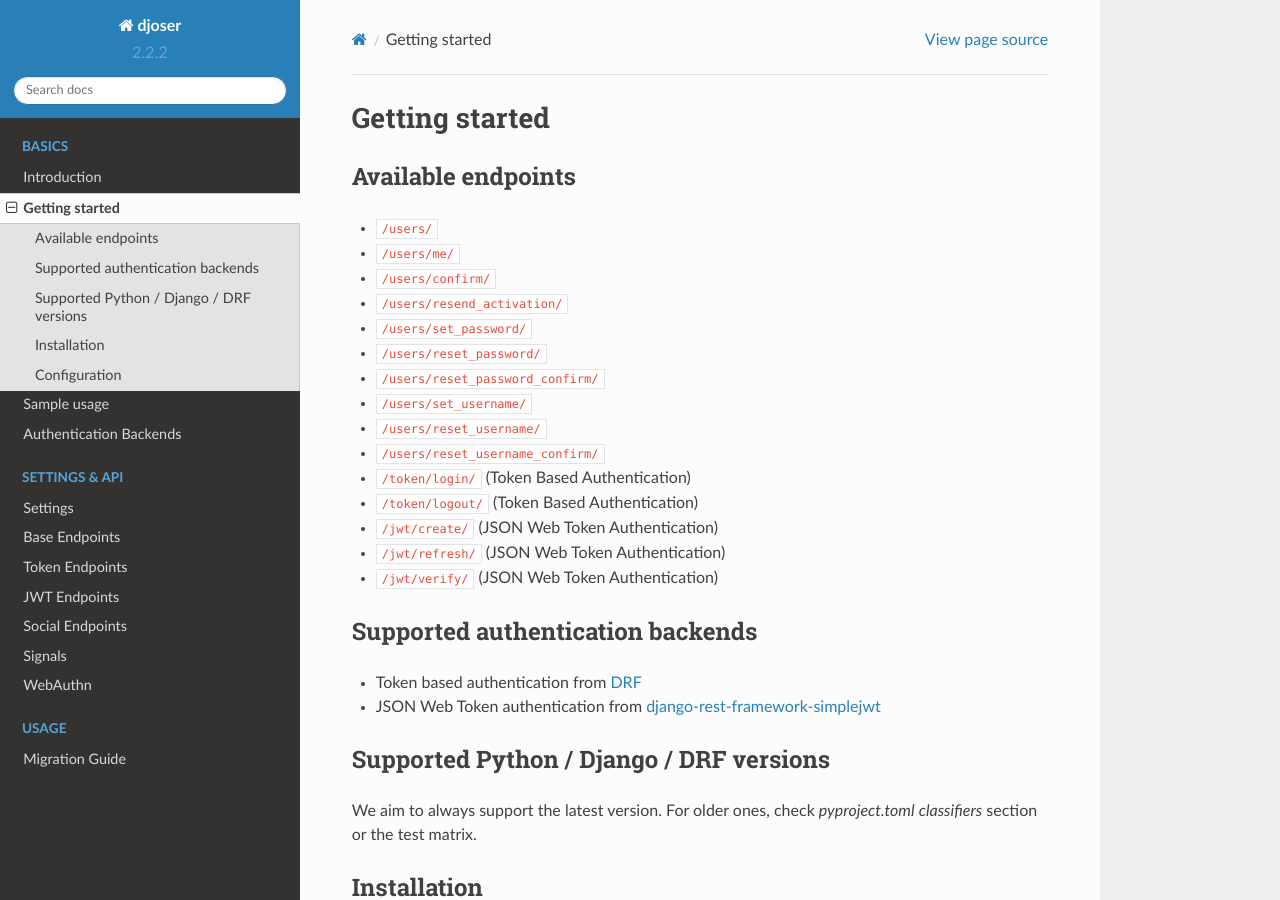
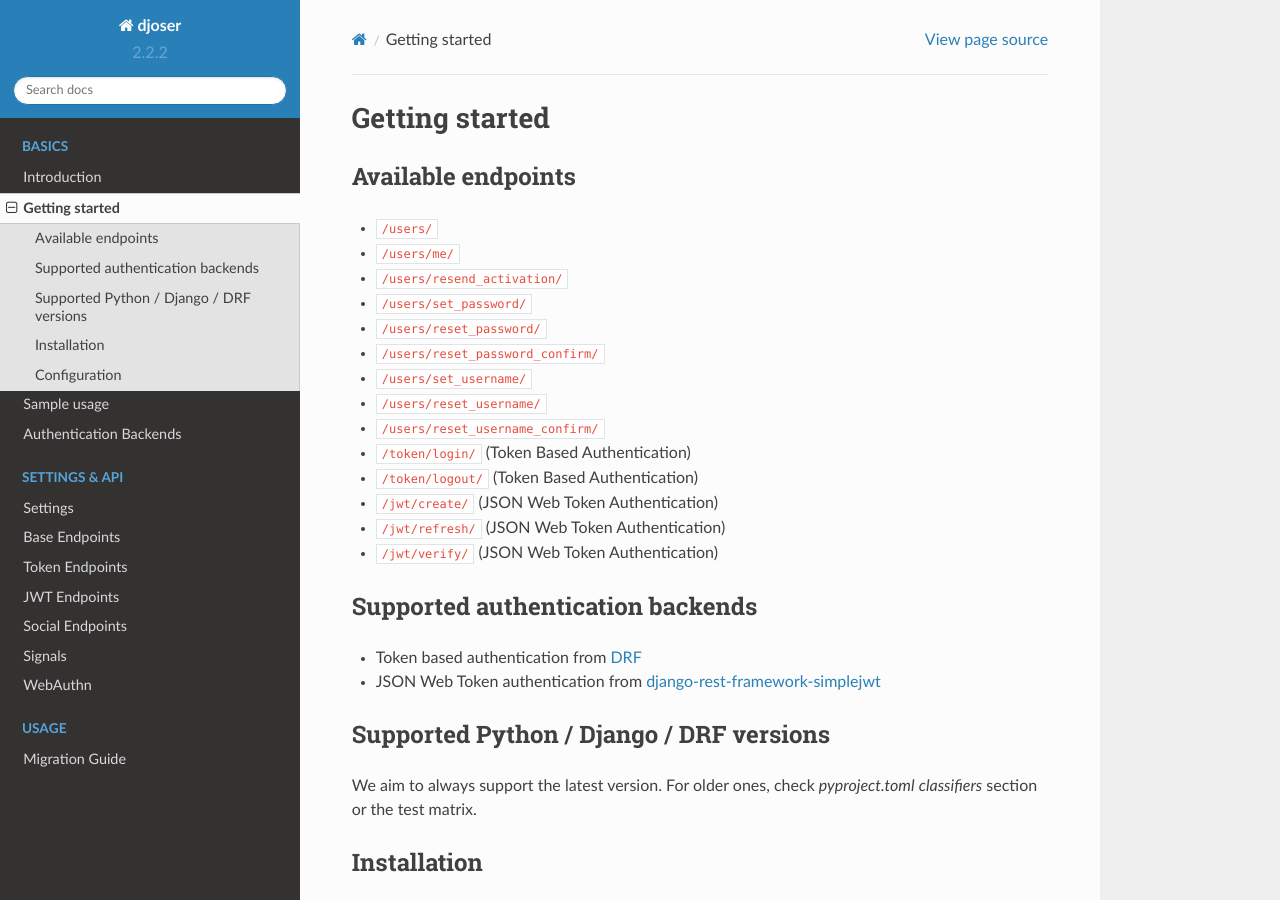
Before and after one commit to sunscrapers/djoser, a Sphinx documentation site: the page built from docs/source/getting_started.rst, in a window 1280 px wide and 900 px high. Built offline with Sphinx 7.4.7 and the Read the Docs theme 2.0.0, drawn with Linux system fonts in a browser that asks for light colours.

Commit message:
remove non existing `/users/confirm/` endpoint from the getting started page

```diff
--- a/docs/source/getting_started.rst
+++ b/docs/source/getting_started.rst
@@ -6,7 +6,6 @@ Available endpoints
 
 * ``/users/``
 * ``/users/me/``
-* ``/users/confirm/``
 * ``/users/resend_activation/``
 * ``/users/set_password/``
 * ``/users/reset_password/``
```
